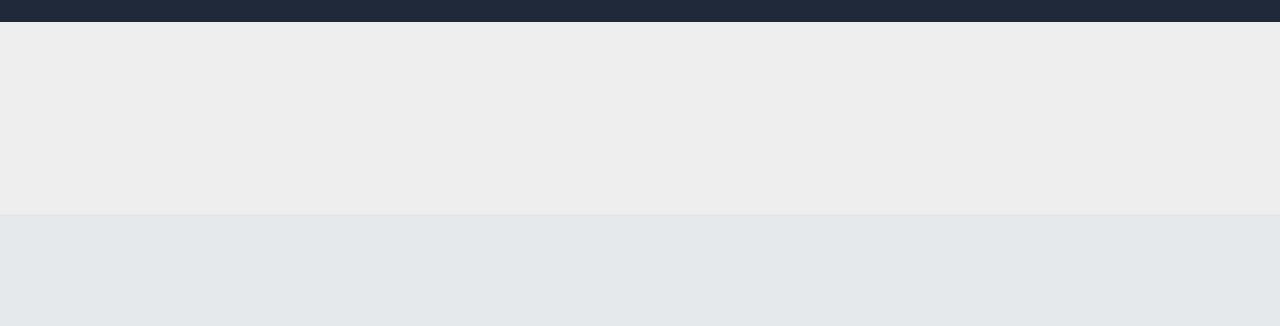
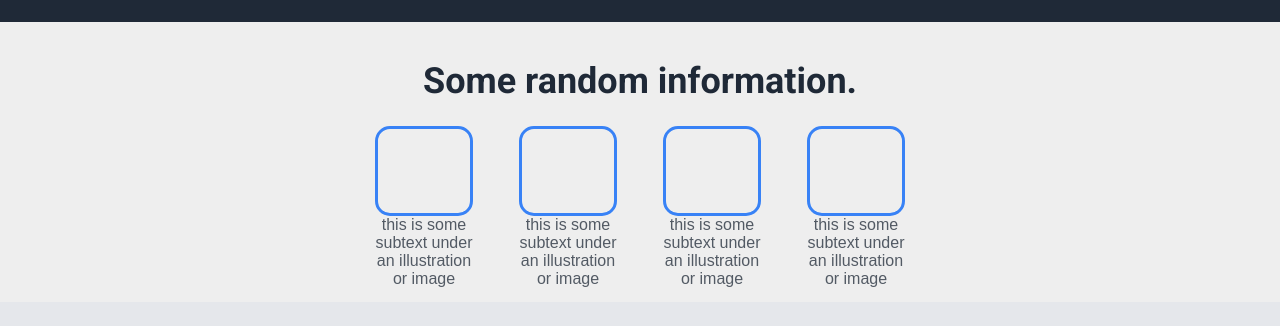
Before and after one commit to rAlprazolam/Project-Landing-Page, a plain HTML site: page index.html in a window 1280 px wide. Shown: the part 298-624 px from the top of the page. Drawn offline with Linux system fonts and the light colour scheme.

Commit message:
Add and style the card section

```diff
--- a/index.html
+++ b/index.html
@@ -43,9 +43,40 @@
             </div>
         </header>
         <div id="main">
-            <div class="card-box"></div>
+            <div class="card-box">
+                <div class="inner">
+                    <div class="header">
+                        <h1>Some random information.</h1>
+                    </div>
+                    <div class="cards">
+                        <div class="card">
+                            <div class="box"></div>
+                            <div class="info">
+                                this is some subtext under an illustration or image
+                            </div>
+                        </div>
+                        <div class="card">
+                            <div class="box"></div>
+                            <div class="info">
+                                this is some subtext under an illustration or image
+                            </div>
+                        </div>
+                        <div class="card">
+                            <div class="box"></div>
+                            <div class="info">
+                                this is some subtext under an illustration or image
+                            </div>
+                        </div>
+                        <div class="card">
+                            <div class="box"></div>
+                            <div class="info">
+                                this is some subtext under an illustration or image
+                            </div>
+                        </div>
+                    </div>
+                </div>
+            </div>
             <div class="quote-box"></div>
-            <div class="footer"></div>
         </div>
     </div>
 </body>
--- a/style.css
+++ b/style.css
@@ -26,16 +26,12 @@ header {
 }
 
 .card-box {
-    flex: 6;
+    flex: 7;
 }
 
 .quote-box {
     flex: 5;
     background-color: #E5E7EB;
-}
-
-.footer {
-    flex: 4;
 }
 
 /*Header and preview box*/
@@ -173,3 +169,66 @@ nav ul li a:hover {
     background-color: #255ebb;
     cursor: pointer;
 }
+
+/*Card-box*/
+.card-box {
+    display: flex;
+    justify-content: center;
+    align-items: center;
+}
+
+.card-box .inner {
+    height: 90%;
+    width: 75%;
+
+    display: flex;
+    flex-direction: column;
+    align-items: center;
+}
+
+.card-box .inner .header {
+    flex: 25%;
+    align-self: center;
+
+    justify-content: center;
+}
+
+.card-box .inner .header h1 {
+    color: #1F2937;
+    font-family: "Roboto", sans-serif;
+    font-size: 36px;
+}
+
+.card-box .inner .cards {
+    flex: 75%;
+    width: 60%;
+
+    display: flex;
+    align-items: center;
+    justify-content: space-around;
+}
+
+.cards .card {
+    height: 100%;
+    width: 17%;
+
+    display: flex;
+    flex-direction: column;
+}
+
+.cards .card .box {
+    flex: 67%;
+    border: 3px solid #3882f6;
+    border-radius: 15px;
+}
+
+.cards .card .info {
+    flex: 35%;
+    text-align: center;
+    color: #1F2937;
+    opacity: .75;
+    font-family: sans-serif;
+
+    display: flex;
+    align-items: center;
+}
```
